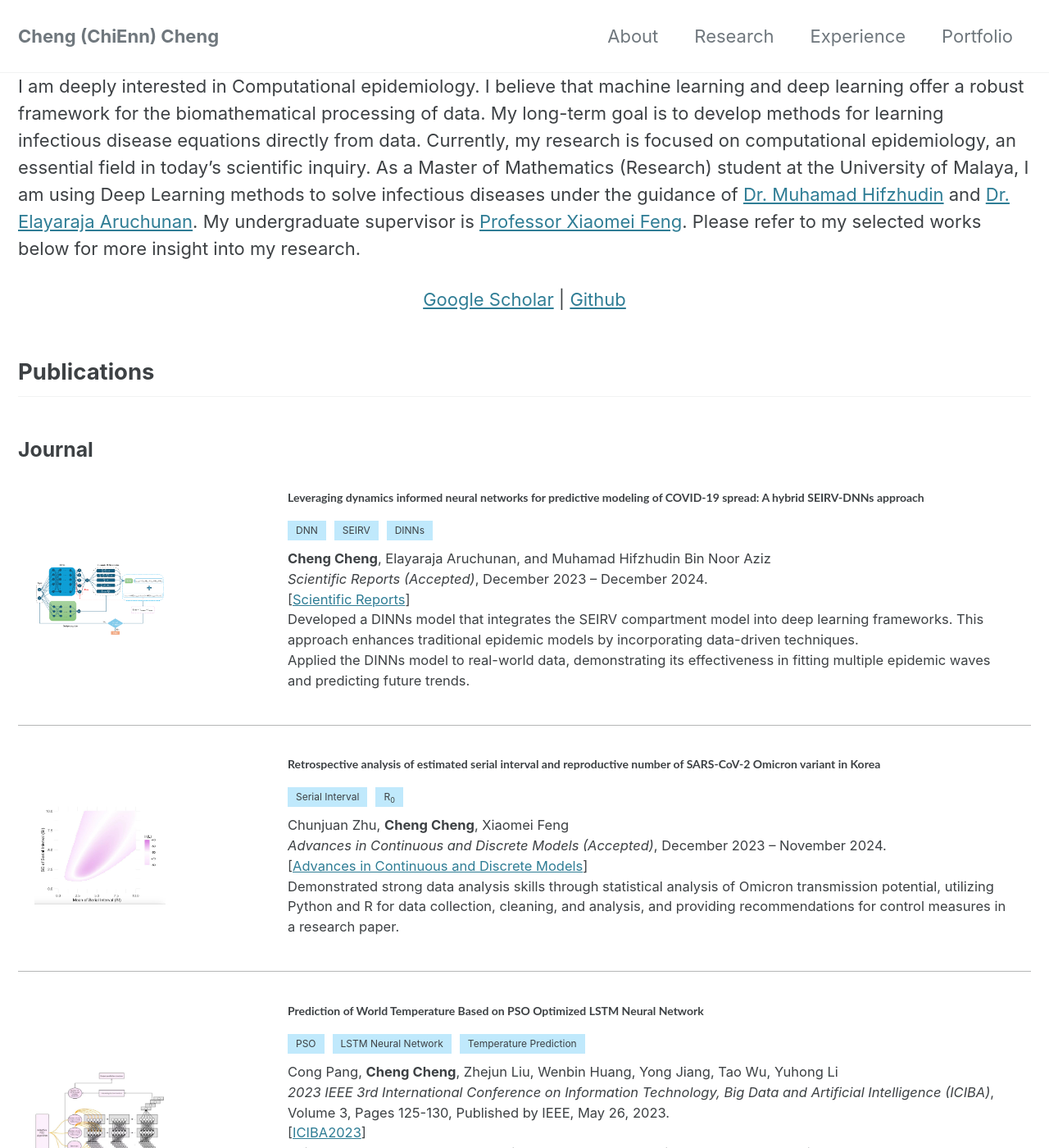
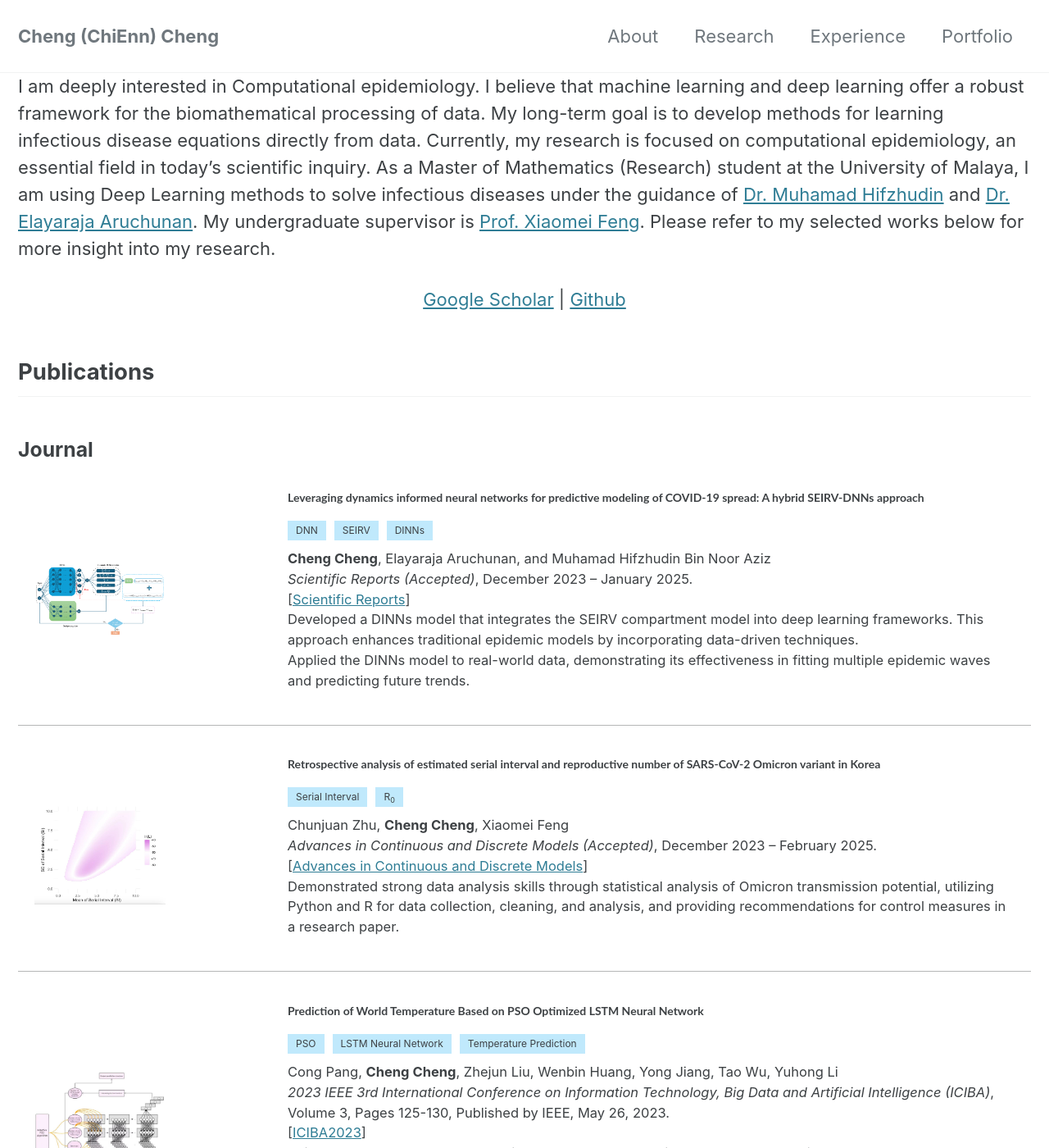
Before and after one commit to yinpeiqiang/y, a Jekyll site: the page built from _pages/research.md, in a window 1280 px wide and 1400 px high. Shown: the whole window at 82% size. Built offline with Jekyll 4.4.1, drawn with Linux system fonts in a browser that asks for light colours; cached includes are drawn as plain includes.

Commit message:
Update research.md

```diff
--- a/_pages/research.md
+++ b/_pages/research.md
@@ -3,7 +3,7 @@ title: "Research"
 layout: splash
 permalink: /research/
 ---
-I am deeply interested in Computational epidemiology. I believe that machine learning and deep learning offer a robust framework for the biomathematical processing of data. My long-term goal is to develop methods for learning infectious disease equations directly from data.  Currently, my research is focused on computational epidemiology, an essential field in today's scientific inquiry. As a Master of Mathematics (Research) student at the University of Malaya, I am using Deep Learning methods to solve infectious diseases under the guidance of [Dr. Muhamad Hifzhudin](https://umexpert.um.edu.my/hifz_din) and [Dr. Elayaraja Aruchunan](https://umexpert.um.edu.my/elayarajah). My undergraduate supervisor is  [Professor Xiaomei Feng](https://lxy.xust.edu.cn/info/1129/3255.htm). Please refer to my selected works below for more insight into my research.
+I am deeply interested in Computational epidemiology. I believe that machine learning and deep learning offer a robust framework for the biomathematical processing of data. My long-term goal is to develop methods for learning infectious disease equations directly from data.  Currently, my research is focused on computational epidemiology, an essential field in today's scientific inquiry. As a Master of Mathematics (Research) student at the University of Malaya, I am using Deep Learning methods to solve infectious diseases under the guidance of [Dr. Muhamad Hifzhudin](https://umexpert.um.edu.my/hifz_din) and [Dr. Elayaraja Aruchunan](https://umexpert.um.edu.my/elayarajah). My undergraduate supervisor is  [Prof. Xiaomei Feng](https://lxy.xust.edu.cn/info/1129/3255.htm). Please refer to my selected works below for more insight into my research.
 
 
 [Google Scholar]( https://scholar.google.com.my/citations?hl=en&user=-_xoqYAAAAAJ) \|
@@ -37,7 +37,7 @@ I am deeply interested in Computational epidemiology. I believe that machine lea
           </div>
           <strong>Cheng Cheng</strong>, Elayaraja Aruchunan, and Muhamad Hifzhudin Bin Noor Aziz
           <br>
-          <em>Scientific Reports (Accepted)</em>, December 2023 – December 2024.
+          <em>Scientific Reports (Accepted)</em>, December 2023 – January 2025.
           <br>
           [<a href="https://www.nature.com/articles/s41598-025-85440-1" target="_blank" rel="noopener noreferrer">Scientific Reports</a>]
           <br>
@@ -70,9 +70,9 @@ I am deeply interested in Computational epidemiology. I believe that machine lea
           </div>
           Chunjuan Zhu, <strong>Cheng Cheng</strong>, Xiaomei Feng
           <br>
-          <em>Advances in Continuous and Discrete Models (Accepted)</em>, December 2023 – November 2024.
+          <em>Advances in Continuous and Discrete Models (Accepted)</em>, December 2023 – February 2025.
           <br>
-          [<a href="https://advancesincontinuousanddiscretemodels.springeropen.com/" target="_blank" rel="noopener noreferrer">Advances in Continuous and Discrete Models</a>]
+          [<a href="https://advancesincontinuousanddiscretemodels.springeropen.com/articles/10.1186/s13662-025-03906-y" target="_blank" rel="noopener noreferrer">Advances in Continuous and Discrete Models</a>]
           <br>
           <p>
         Demonstrated strong data analysis skills through statistical analysis of Omicron transmission potential, utilizing Python and R for data collection, cleaning, and analysis, and providing recommendations for control measures in a research paper.
```
